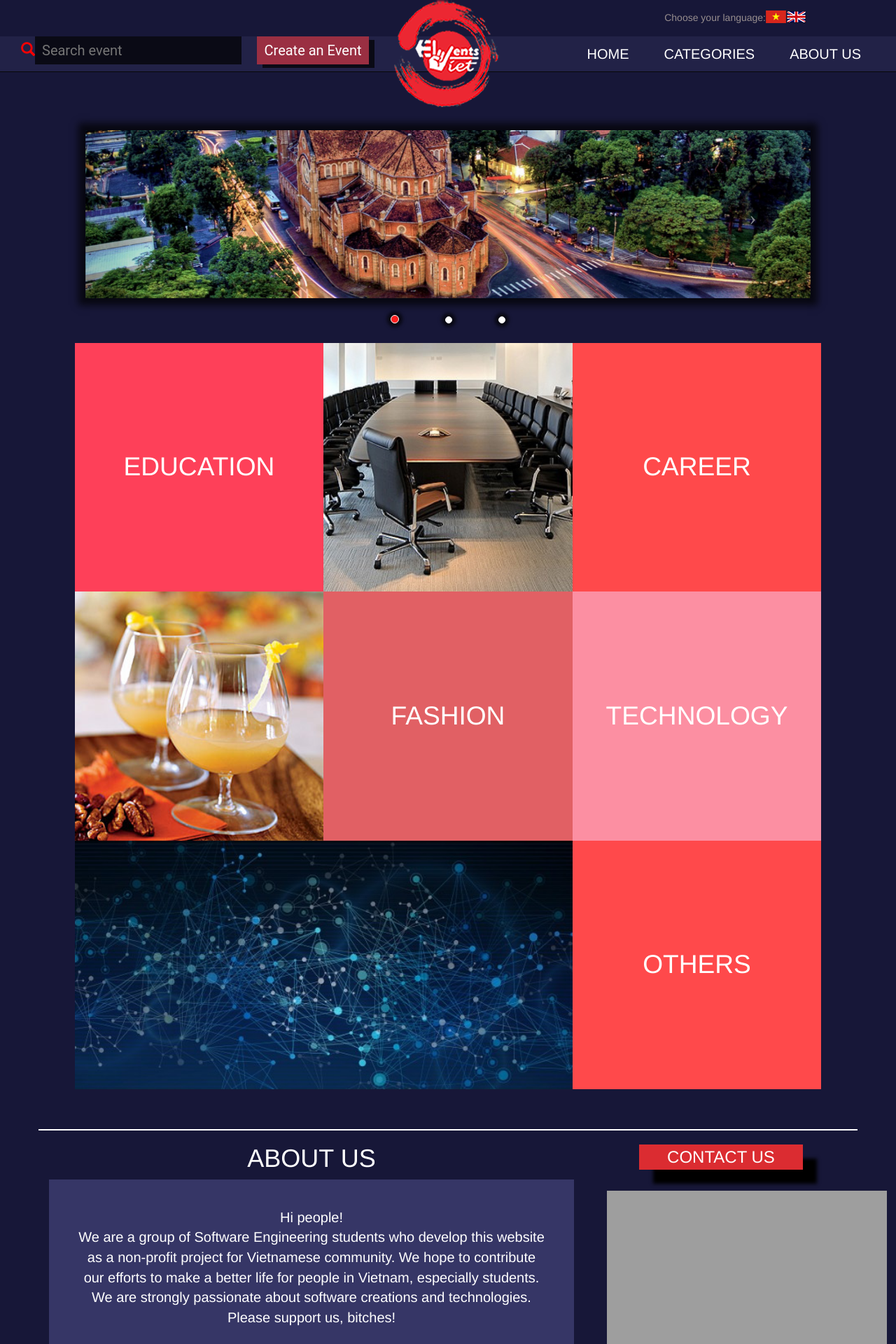
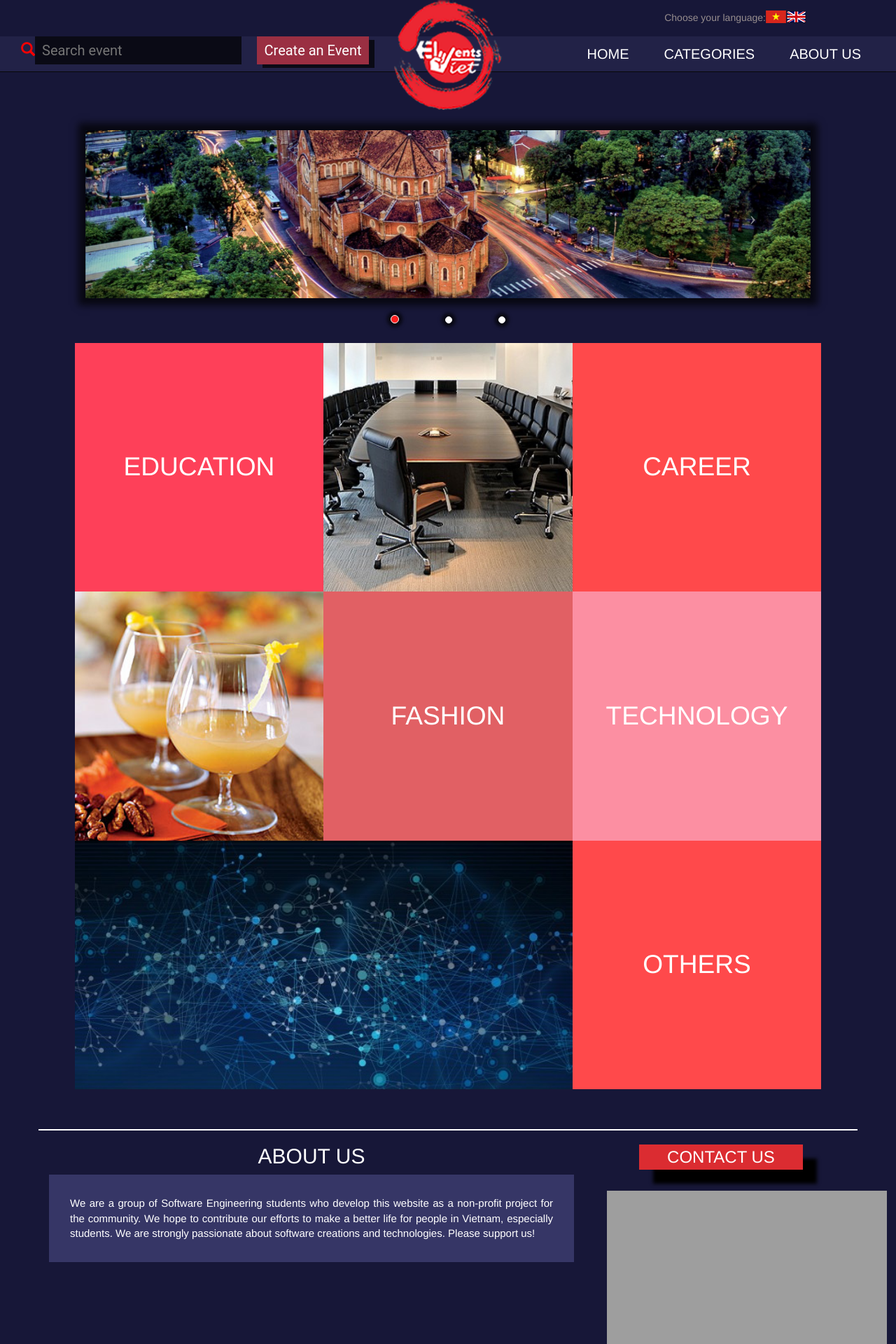
Before and after one commit to anhduc130/Web-App-Project, a CodeIgniter app: page /Web-App-Project/ in a window 1280 px wide. Shown: the top 1920 px of the page at 70% size. Run offline with CodeIgniter, Linux system fonts and the light colour scheme; some libraries are stand-ins or nearby versions; grey boxes are pictures that could not be loaded.

Commit message:
Fixed aboutUs and logo's responsive issue

```diff
--- a/application/views/_includes/aboutUs.php
+++ b/application/views/_includes/aboutUs.php
@@ -2,33 +2,32 @@
 	<div class="container">
 		<div class="row border">
 
-			<div class="col-md-8 white-text">
-				<h1 class="text-center">ABOUT US</h1>
-				<p class="transparent text-center">
-					Hi people! <br>
-					We are a group of Software Engineering students who develop this website as a non-profit project for Vietnamese community. We hope to contribute our efforts to make a better life for people in Vietnam, especially students. We are strongly passionate about software creations and technologies. Please support us, bitches!
+			<div class="col-sm-8 col-xs-12 white-text">
+				<h2 class="text-center">ABOUT US</h2>
+				<p class="transparent">
+					We are a group of Software Engineering students who develop this website as a non-profit project for the community. We hope to contribute our efforts to make a better life for people in Vietnam, especially students. We are strongly passionate about software creations and technologies. Please support us!
 				</p>
 			</div>
 
-			<div class="col-md-4">
+			<div class="col-sm-4 col-xs-12">
 				<div class="row margin-bottom"><h3 class="contact-us text-center white-text">CONTACT US</h3></div>
 
 				<div class="row margin-bottom">
-					<div class="col-md-offset-1 text-center">
+					<div class="col-sm-offset-1 col-xs-offset-1 text-center">
 						<img src="<?php echo base_url("static/images/contact-icon/emailS.png"); ?>" alt="">
 						<span class="white-text contact-info">abc@xyz.com</span>
 					</div>
 				</div>
 
 				<div class="row margin-bottom">
-					<div class="col-md-offset-1 text-center">
+					<div class="col-sm-offset-1 col-xs-offset-1 text-center">
 						<img src="<?php echo base_url("static/images/contact-icon/fbS.png"); ?>" alt="">
 						<span class="white-text contact-info">abc@xyz.com</span>
 					</div>
 				</div>
 
 				<div class="row margin-bottom">
-					<div class="col-md-offset-1 text-center">
+					<div class="col-sm-offset-1 col-xs-offset-1 text-center">
 						<img src="<?php echo base_url("static/images/contact-icon/telephoneS.png"); ?>" alt="">
 						<span class="white-text contact-info">abc@xyz.com</span>
 					</div>
--- a/application/views/home.php
+++ b/application/views/home.php
@@ -5,7 +5,7 @@
 	<link type="text/css" rel="stylesheet" href="<?php echo base_url(); ?>static/css/carouselStyle.css?v=2.0">
 	<link type="text/css" rel="stylesheet" href="<?php echo base_url(); ?>static/css/navBarStyle.css">
 	<link type="text/css" rel="stylesheet" href="<?php echo base_url(); ?>static/css/home-bodyStyle.css?v=2.0">
-	<link type="text/css" rel="stylesheet" href="<?php echo base_url(); ?>static/css/aboutUsStyle.css">
+	<link type="text/css" rel="stylesheet" href="<?php echo base_url(); ?>static/css/aboutUsStyle.css?v=1.0">
 	<link type="text/css" rel="stylesheet" href="<?php echo base_url(); ?>static/css/footer.css">
 	<link type="text/css" rel="stylesheet" href="https://maxcdn.bootstrapcdn.com/bootstrap/3.3.7/css/bootstrap.min.css" integrity="sha384-BVYiiSIFeK1dGmJRAkycuHAHRg32OmUcww7on3RYdg4Va+PmSTsz/K68vbdEjh4u" crossorigin="anonymous">
 	<script src="https://ajax.googleapis.com/ajax/libs/jquery/3.1.0/jquery.min.js"></script>
@@ -76,26 +76,32 @@
 if($(window).width() > 767){
 	$("#carousel-section").css('margin-top','13%');
     $('.logo').css('margin-left','14%');
+    $('.logo').css('width','12vw');
 }else if($(window).width() > 505){
 	$("#carousel-section").css('margin-top','20%');
     $('.logo').css('margin-left','-22%');
+    $('.logo').css('width','20vw');
 }
 else{
 	$("#carousel-section").css('margin-top','30%');
 	$('.logo').css('margin-left','-22%');
+	$('.logo').css('width','25vw');
 }
 
 $(window).resize(function(){
     if($(window).width() > 767){
     	$("#carousel-section").css('margin-top','13%')
     	$('.logo').css('margin-left','14%');
+    	$('.logo').css('width','12vw');
     }else if($(window).width() > 505){
     	$("#carousel-section").css('margin-top','20%');
         $('.logo').css('margin-left','-22%');
+        $('.logo').css('width','20vw');
     }
     else{
 		$("#carousel-section").css('margin-top','30%');
 		$('.logo').css('margin-left','-22%');
+		$('.logo').css('width','25vw');
 	}
 });
 $('#myCarousel').carousel({interval: 4000 });
--- a/static/css/aboutUsStyle.css
+++ b/static/css/aboutUsStyle.css
@@ -4,11 +4,12 @@
 }
 .white-text{
 	color: #fff;
+	text-align: justify;
 }
 .transparent{
 	background-color: rgb(54,54,102);
 	padding: 2em;
-	font-size: 20px;
+	font-size: 15px;
 }
 .margin-bottom{
 	margin-bottom: 10px;
@@ -21,6 +22,6 @@
 	margin: 5% auto;
 }
 .contact-info{
-	font-size: 20px;
+	font-size: 15px;
 	padding-top: 3%;
 }
--- a/static/css/navBarStyle.css
+++ b/static/css/navBarStyle.css
@@ -15,6 +15,8 @@
 	left: 30%;
 	top:0;
 	z-index:0;
+	height: auto;
+	width: 12vw;
 }
 .language{
 	margin-right: 10%;
```
